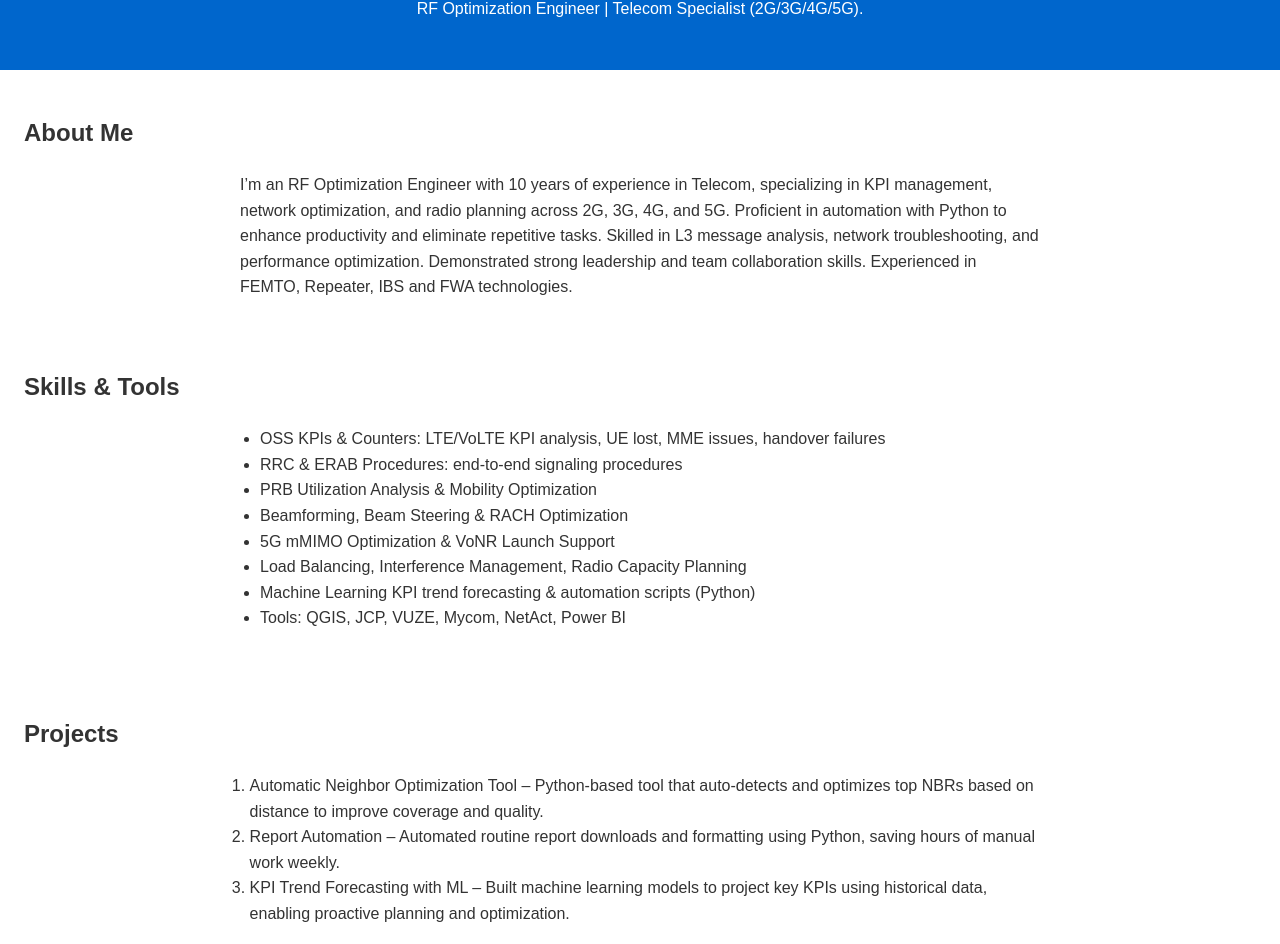
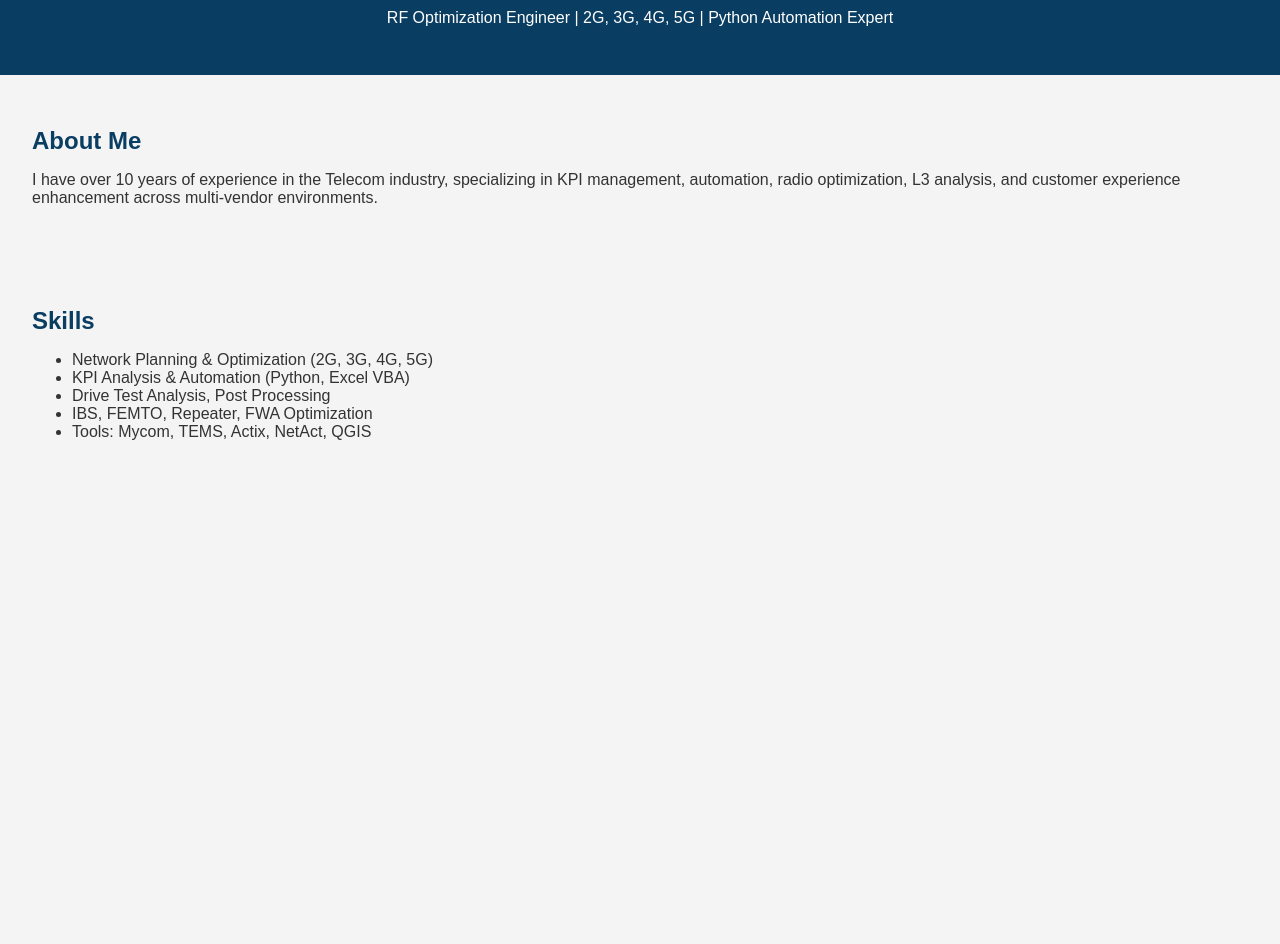
Before and after one commit to rsaroz/raja-portfolio, a plain HTML site: page index.html in a window 1280 px wide. Shown: the part 103-1047 px from the top of the page. After the commit the page ends 800 px from the top, so only its background shows below. Drawn offline with Linux system fonts and the light colour scheme.

Commit message:
Add files via upload

```diff
--- a/index.html
+++ b/index.html
@@ -1,44 +1,51 @@
+
 <!DOCTYPE html>
 <html lang="en">
 <head>
     <meta charset="UTF-8">
-  <meta name="viewport" content="width=device-width, initial-scale=1">
-  <title>Raja Ramhit Saroj | RF Optimization Engineer</title>
-  <link rel="stylesheet" href="style.css">
+    <meta name="viewport" content="width=device-width, initial-scale=1.0">
+    <title>Raja Saroj | RF Optimization Engineer</title>
+    <style>
+        body {
+            font-family: Arial, sans-serif;
+            margin: 0;
+            padding: 0;
+            background: #f4f4f4;
+            color: #333;
+        }
+        header {
+            background: #0a3d62;
+            color: white;
+            padding: 2rem;
+            text-align: center;
+        }
+        section {
+            padding: 2rem;
+        }
+        .section-title {
+            color: #0a3d62;
+            margin-bottom: 1rem;
+        }
+    </style>
 </head>
 <body>
     <header>
-    <h1>Raja Ramhit Saroj</h1>
-    <p>RF Optimization Engineer | Telecom Specialist (2G/3G/4G/5G).</p>
+        <h1>Raja Saroj</h1>
+        <p>RF Optimization Engineer | 2G, 3G, 4G, 5G | Python Automation Expert</p>
     </header>
-  <section id="about">
-    <h2>About Me</h2>
-    <p>I’m an RF Optimization Engineer with 10 years of experience in Telecom, specializing in KPI management, network optimization, and radio planning across 2G, 3G, 4G, and 5G. Proficient in automation with Python to enhance productivity and eliminate repetitive tasks. Skilled in L3 message analysis, network troubleshooting, and performance optimization. Demonstrated strong leadership and team collaboration skills. Experienced in FEMTO, Repeater, IBS and FWA technologies.</p>
+    <section>
+        <h2 class="section-title">About Me</h2>
+        <p>I have over 10 years of experience in the Telecom industry, specializing in KPI management, automation, radio optimization, L3 analysis, and customer experience enhancement across multi-vendor environments.</p>
     </section>
-  <section id="skills">
-    <h2>Skills & Tools</h2>
+    <section>
+        <h2 class="section-title">Skills</h2>
         <ul>
-      <li>OSS KPIs & Counters: LTE/VoLTE KPI analysis, UE lost, MME issues, handover failures</li>
-      <li>RRC & ERAB Procedures: end-to-end signaling procedures</li>
-      <li>PRB Utilization Analysis & Mobility Optimization</li>
-      <li>Beamforming, Beam Steering & RACH Optimization</li>
-      <li>5G mMIMO Optimization & VoNR Launch Support</li>
-      <li>Load Balancing, Interference Management, Radio Capacity Planning</li>
-      <li>Machine Learning KPI trend forecasting & automation scripts (Python)</li>
-      <li>Tools: QGIS, JCP, VUZE, Mycom, NetAct, Power BI</li>
+            <li>Network Planning & Optimization (2G, 3G, 4G, 5G)</li>
+            <li>KPI Analysis & Automation (Python, Excel VBA)</li>
+            <li>Drive Test Analysis, Post Processing</li>
+            <li>IBS, FEMTO, Repeater, FWA Optimization</li>
+            <li>Tools: Mycom, TEMS, Actix, NetAct, QGIS</li>
         </ul>
-  </section>
-  <section id="projects">
-    <h2>Projects</h2>
-    <ol>
-      <li>Automatic Neighbor Optimization Tool – Python-based tool that auto-detects and optimizes top NBRs based on distance to improve coverage and quality.</li>
-      <li>Report Automation – Automated routine report downloads and formatting using Python, saving hours of manual work weekly.</li>
-      <li>KPI Trend Forecasting with ML – Built machine learning models to project key KPIs using historical data, enabling proactive planning and optimization.</li>
-    </ol>
-  </section>
-  <section id="contact">
-    <h2>Connect With Me</h2>
-    <p>LinkedIn: <a href="https://www.linkedin.com/in/raja-saroj-8062b7185/" target="_blank">linkedin.com/in/raja-saroj-8062b7185</a></p>
     </section>
 </body>
 </html>
```
Lines whose indentation alone changed are shown as unchanged.
